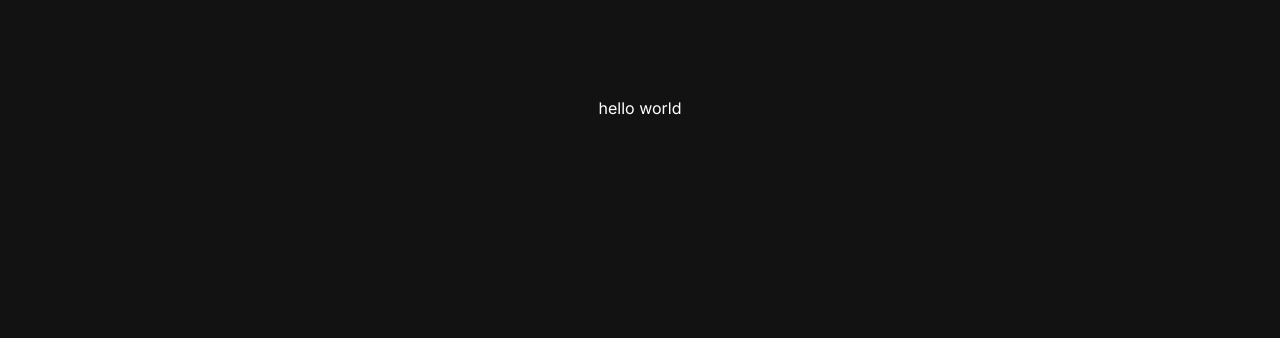
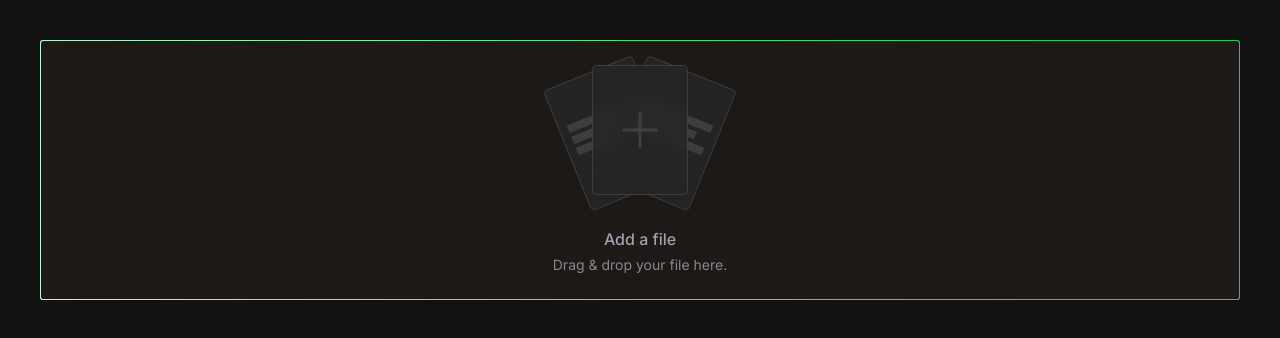
Before and after one commit to gleydson/csv-processor, a Next.js app: page / in a window 1280 px wide. Shown: the top 338 px of the page. Built offline with nearby package versions, Linux system fonts and the light colour scheme.

Commit message:
feat: create file-dropzone component

```diff
--- a/app/globals.css
+++ b/app/globals.css
@@ -23,7 +23,7 @@
     --border: 240 5.9% 90%;
     --input: 240 5.9% 90%;
     --ring: 142.1 76.2% 36.3%;
-    --radius: 0rem;
+    --radius: 0.3rem;
   }
 
   .dark {
--- a/app/page.tsx
+++ b/app/page.tsx
@@ -1,7 +1,9 @@
+import { FileDropzone } from "@/components/file-dropzone";
+
 export default function Home() {
   return (
-    <main className="flex min-h-screen flex-col items-center justify-between p-24">
-      <h1>hello world</h1>
+    <main className="min-h-screen p-10">
+      <FileDropzone />
     </main>
   )
 }
--- /dev/null
+++ b/components/file-dropzone.tsx
@@ -0,0 +1,60 @@
+'use client'
+
+import { Plus } from '@/components/ui/icons';
+import { useDropzone } from 'react-dropzone';
+import { Card, CardContent } from "./ui/card";
+
+type FileDropzoneProps = {
+  disabled?: boolean
+  onDrop?: (_file: File) => void | Promise<void>;
+}
+
+export function FileDropzone({ disabled = false, onDrop }: FileDropzoneProps) {
+  const { getRootProps, isDragActive, getInputProps } = useDropzone({
+    accept: {
+      'application/pdf': ['.pdf'],
+    },
+    multiple: false,
+    disabled,
+    onDrop: ([acceptedFile]) => {
+      if (acceptedFile && onDrop) {
+        void onDrop(acceptedFile);
+      }
+    },
+  });
+
+  return (
+    <Card aria-disabled={disabled} {...getRootProps({ role: 'button', 'aria-label': 'drag and drop area' })} className="group focus-visible:ring-ring ring-offset-background cursor-pointer flex flex-1 flex-col items-center justify-center focus-visible:outline-none focus-visible:ring-2 focus-visible:ring-offset-2 aria-disabled:pointer-events-none aria-disabled:opacity-60 bg-gradient-to-r from-green-200 via-green-400 to-primary border-none rounded-md p-[1px]">
+      <CardContent className="text-muted-foreground/40 flex flex-col items-center justify-center p-6 bg-card rounded-md w-full">
+        <div className="flex">
+          <div className="border-muted-foreground/20 group-hover:border-primary/80 bg-muted/80 z-10 flex aspect-3/4 w-24 origin-top-right -rotate-[22deg] group-hover:-rotate-[20deg] translate-x-10 group-hover:-translate-x-1 -translate-y-2.5 group-hover:-translate-y-3 transition ease-in-out flex-col gap-y-1 rounded-lg border px-2 py-10 backdrop-blur-sm">
+            <div className="bg-muted-foreground/20 group-hover:bg-primary h-2 w-full rounded-2" />
+            <div className="bg-muted-foreground/20 group-hover:bg-primary h-2 w-5/6 rounded-2" />
+            <div className="bg-muted-foreground/20 group-hover:bg-primary h-2 w-full rounded-2" />
+          </div>
+
+          <div className="border-muted-foreground/20 group-hover:border-primary/80 bg-muted/80 z-20 flex aspect-3/4 w-24 flex-col translate-x-0 translate-y-0 group-hover:-translate-y-3 transition ease-in-out items-center justify-center gap-y-1 rounded-lg border px-2 py-10 backdrop-blur-sm">
+            <Plus
+              strokeWidth="4px"
+              className="text-muted-foreground/20 group-hover:text-primary h-12 w-12"
+            />
+          </div>
+
+          <div className="border-muted-foreground/20 group-hover:border-primary/80 bg-muted/80 z-10 flex aspect-3/4 w-24 origin-top-left rotate-[22deg] group-hover:rotate-[20deg] -translate-x-10 group-hover:translate-x-1 -translate-y-2.5 group-hover:-translate-y-3 transition ease-in-out flex-col gap-y-1 rounded-lg border px-2 py-10 backdrop-blur-sm">
+            <div className="bg-muted-foreground/20 group-hover:bg-primary h-2 w-full rounded-2" />
+            <div className="bg-muted-foreground/20 group-hover:bg-primary h-2 w-5/6 rounded-2" />
+            <div className="bg-muted-foreground/20 group-hover:bg-primary h-2 w-full rounded-2" />
+          </div>
+        </div>
+
+        <input {...getInputProps()} />
+
+        <p className="group-hover:text-foreground text-muted-foreground mt-8 font-medium">
+          {isDragActive ? 'Just drop' : 'Add a file'}
+        </p>
+
+        <p className="text-muted-foreground/80 mt-1 text-sm">Drag & drop your file here.</p>
+      </CardContent>
+    </Card>
+  )
+}
--- /dev/null
+++ b/components/ui/icons.tsx
@@ -0,0 +1,3 @@
+'use client'
+
+export { Plus } from '@phosphor-icons/react'
--- a/package.json
+++ b/package.json
@@ -9,6 +9,7 @@
     "lint": "next lint"
   },
   "dependencies": {
+    "@phosphor-icons/react": "^2.0.13",
     "class-variance-authority": "^0.7.0",
     "clsx": "^2.0.0",
     "lucide-react": "^0.288.0",
@@ -16,6 +17,7 @@
     "next-themes": "^0.2.1",
     "react": "^18",
     "react-dom": "^18",
+    "react-dropzone": "^14.2.3",
     "tailwind-merge": "^1.14.0",
     "tailwindcss-animate": "^1.0.7"
   },
```
Also changed, not shown: 1 other file (tests, documents, lock files or other folders).
